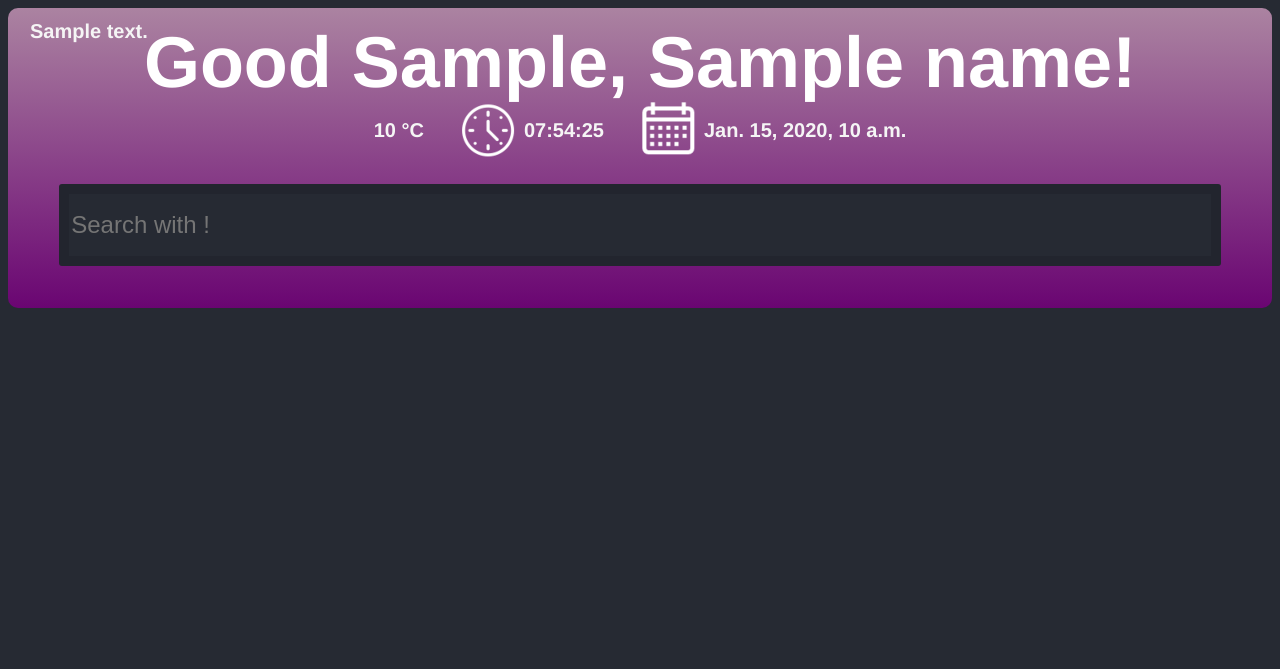
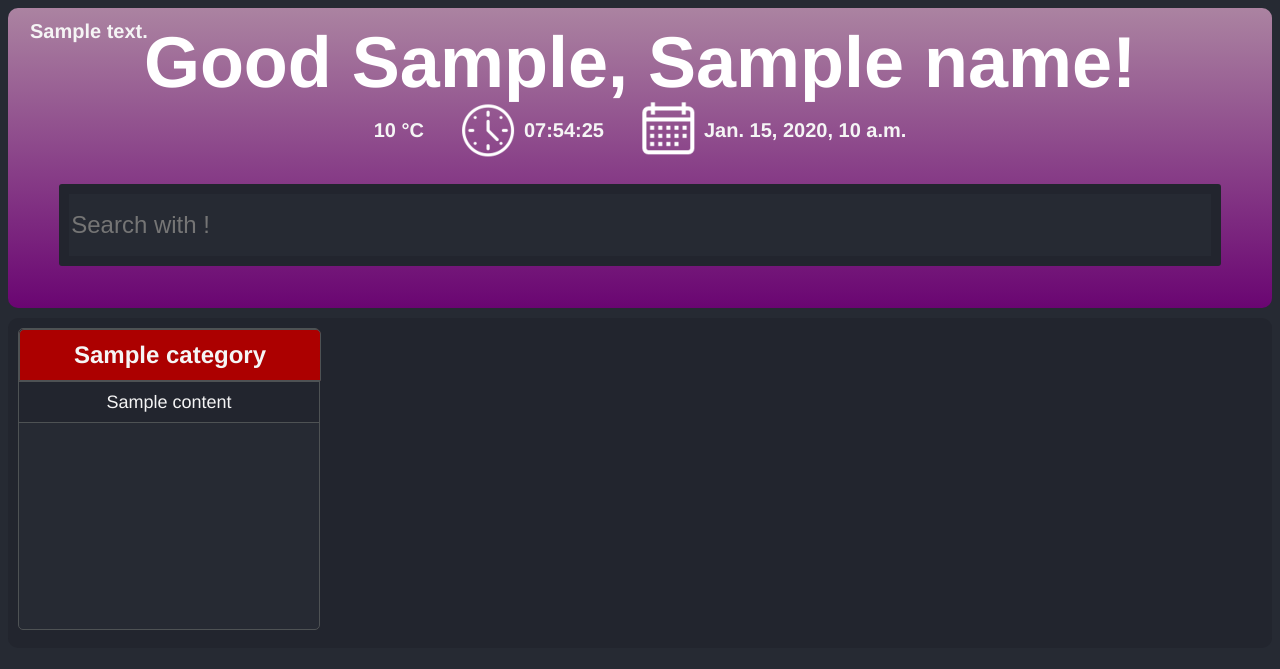
Before and after one commit to DolphyWind/Start-Page, a Django app: template startpage/MyStartPage/templates/mainpage.html in a window 1280 px wide. Shown: the top 669 px of the page. Run offline with Django 4.2, Linux system fonts and the light colour scheme; the template is opened without the code that fills it: most values are stand-ins (such as "Sample title", 1, 10 or a date in 2020); parts of the project's set-up code (start-up, migrations or seed data) failed here and were passed over; some libraries are stand-ins or nearby versions.

Commit message:
Add website categories and some websites

```diff
--- a/startpage/MyStartPage/Globals.py
+++ b/startpage/MyStartPage/Globals.py
@@ -26,7 +26,8 @@ class Globals:
             "currencies": [
                 {"USD": "TRY"},
                 {"EUR": "TRY"},
-            ]
+            ],
+            "categories": []
         }
 
         self.settings_manager = SettingsManager(settings_presence_manager=SPM_File(settings_filename, default_settings))
--- a/startpage/MyStartPage/SettingsPresenceManager.py
+++ b/startpage/MyStartPage/SettingsPresenceManager.py
@@ -27,6 +27,7 @@ class SPM_File(ISettingsPresenceManager):
 
     def __init__(self, filename: str, default_settings: dict):
         super().__init__(default_settings)
+
         self.__filename = filename
 
     def load_settings(self) -> dict:
@@ -44,7 +45,7 @@ class SPM_File(ISettingsPresenceManager):
                 settings[key] = self.default_settings[key]
 
         with open(self.filename, "w") as f:
-            json.dump(settings, f)
+            json.dump(settings, f, indent=4)
 
     @property
     def filename(self):
--- a/startpage/MyStartPage/static/css/style.css
+++ b/startpage/MyStartPage/static/css/style.css
@@ -5,6 +5,64 @@
     background-image: linear-gradient(to bottom, #AB83A1, #6A0572);
     border-radius: 10px;
     margin: 0;
+}
+
+.contents_div{
+    display: block;
+    min-height: 300px;
+    background: #22252E;
+    border-radius: 10px;
+    margin-top: 10px;
+    padding: 10px 0px 20px 10px;
+}
+
+.content_box{
+    display: inline-block;
+    float: left;
+    width: 300px;
+    border-radius: 5px;
+    border: 1px #4e5254 solid;
+    min-height: 300px;
+    background: #262A33;
+    margin-right: 10px;
+}
+
+.content_title{
+    display: grid;
+    place-items: center;
+    width: 100%;
+    border-radius: 5px 5px 0px 0px;
+    height: 50px;
+    color: #F5F5F5;
+    font-family: "Helvetica";
+    font-weight: bold;
+    font-size: 24px;
+    border: 1px #4e5254 solid;
+    background: #ac0000;
+    overflow: hidden;
+}
+
+.content_body{
+    width: 100%;
+    min-height: calc(100% - 50px);
+    overflow-x: hidden;
+    overflow-y: scroll;
+}
+
+.content_cell{
+    display: grid;
+    place-items: center;
+    width: 100%;
+    border-top: 1px solid #4e5254;
+    border-bottom: 1px solid #4e5254;
+    min-height: 40px;
+    color: #F5F5F5;
+    font-family: "Helvetica";
+    font-size: 18px;
+    background: #22252E;
+    cursor: pointer;
+    user-select: none;
+    text-decoration: none;
 }
 
 .hcentered{
--- a/startpage/MyStartPage/templates/mainpage.html
+++ b/startpage/MyStartPage/templates/mainpage.html
@@ -17,6 +17,12 @@
         <script>
             function save_settings() {
                 fetch('/save_settings/');
+            }
+
+            function save_and_go(url){
+                fetch('/save_settings/').then(response => {
+                        window.location.href = url;
+                });
             }
 
             function search(elem) {
@@ -71,5 +77,19 @@
 
             <input type="text" class="input_box" placeholder="Search with {{ search_engine_name }}!" onkeypress="search(this)">
         </div>
+
+        <div class="contents_div">
+
+            {% for category in categories %}
+                <div class="hcentered content_box">
+                <div class="hcentered content_title">{{ category.name }}</div>
+                <div class="content_body">
+                    {% for content in category.content %}
+                        <a class="content_cell" href="{{ content.url }}">{{ content.name }}</a>
+                    {% endfor %}
+                </div>
+            </div>
+            {% endfor %}
+        </div>
     </body>
 </html>
--- a/startpage/MyStartPage/views.py
+++ b/startpage/MyStartPage/views.py
@@ -49,5 +49,6 @@ def load_page(request):
     context_data['weather_classname'] = weather_classname
 
     context_data['currency_list'] = currency_list
+    context_data['categories'] = settings_manager["categories"]
 
     return render(request, 'mainpage.html', context_data)
--- a/startpage/settings.json
+++ b/startpage/settings.json
@@ -1 +1,116 @@
-{"name": "yunus", "search_engines": {"Google": "https://www.google.com/search?q=%s", "DuckDuckGo": "https://duckduckgo.com/?t=ffab&q=%s", "StartPage": "https://www.startpage.com/do/dsearch?query=%s"}, "current_search_engine": "Google"}
+{
+    "name": "yunus",
+    "search_engines": {
+        "Google": "https://www.google.com/search?q=%s",
+        "DuckDuckGo": "https://duckduckgo.com/?t=ffab&q=%s",
+        "StartPage": "https://www.startpage.com/do/dsearch?query=%s"
+    },
+    "current_search_engine": "Google",
+    "currencies": [
+        {
+            "USD": "TRY"
+        },
+        {
+            "EUR": "TRY"
+        }
+    ],
+    "categories": [
+        {
+            "name": "Social",
+            "content": [
+                {
+                    "name": "YouTube",
+                    "url": "https://www.youtube.com/"
+                },
+                {
+                    "name": "Instagram",
+                    "url": "https://www.instagram.com/"
+                },
+                {
+                    "name": "Reddit",
+                    "url": "https://www.reddit.com/"
+                },
+                {
+                    "name": "WhatsApp Web",
+                    "url": "https://web.whatsapp.com/"
+                }
+            ]
+        },
+        {
+            "name": "Programming",
+            "content": [
+                {
+                    "name": "GitHub",
+                    "url": "https://github.com/"
+                },
+                {
+                    "name": "StackOverflow",
+                    "url": "https://stackoverflow.com/"
+                },
+                {
+                    "name": "LeetCode",
+                    "url": "https://leetcode.com/"
+                }
+            ]
+        },
+        {
+            "name": "Linux",
+            "content": [
+                {
+                    "name": "Arch Wiki",
+                    "url": "https://wiki.archlinux.org/"
+                },
+                {
+                    "name": "Gentoo Wiki",
+                    "url": "https://wiki.gentoo.org/wiki/Main_Page"
+                },
+                {
+                    "name": "DistroWatch",
+                    "url": "https://distrowatch.com/"
+                }
+            ]
+        },
+        {
+            "name": "Tools",
+            "content": [
+                {
+                    "name": "ChatGPT",
+                    "url": "https://chat.openai.com/"
+                },
+                {
+                    "name": "Bard",
+                    "url": "https://bard.google.com/"
+                },
+                {
+                    "name": "ILovePdf",
+                    "url": "https://www.ilovepdf.com/"
+                },
+                {
+                    "name": "Remove Background",
+                    "url": "https://www.remove.bg/"
+                }
+            ]
+        },
+        {
+            "name": "Career",
+            "content": [
+                {
+                    "name": "GMail",
+                    "url": "https://mail.google.com"
+                },
+                {
+                    "name": "Trello",
+                    "url": "https://trello.com"
+                },
+                {
+                    "name": "LinkedIn",
+                    "url": "https://www.linkedin.com"
+                },
+                {
+                    "name": "Google Drive",
+                    "url": "https://drive.google.com"
+                }
+            ]
+        }
+    ]
+}
```
Also changed, not shown: TODO.md (+0 -2 lines).
